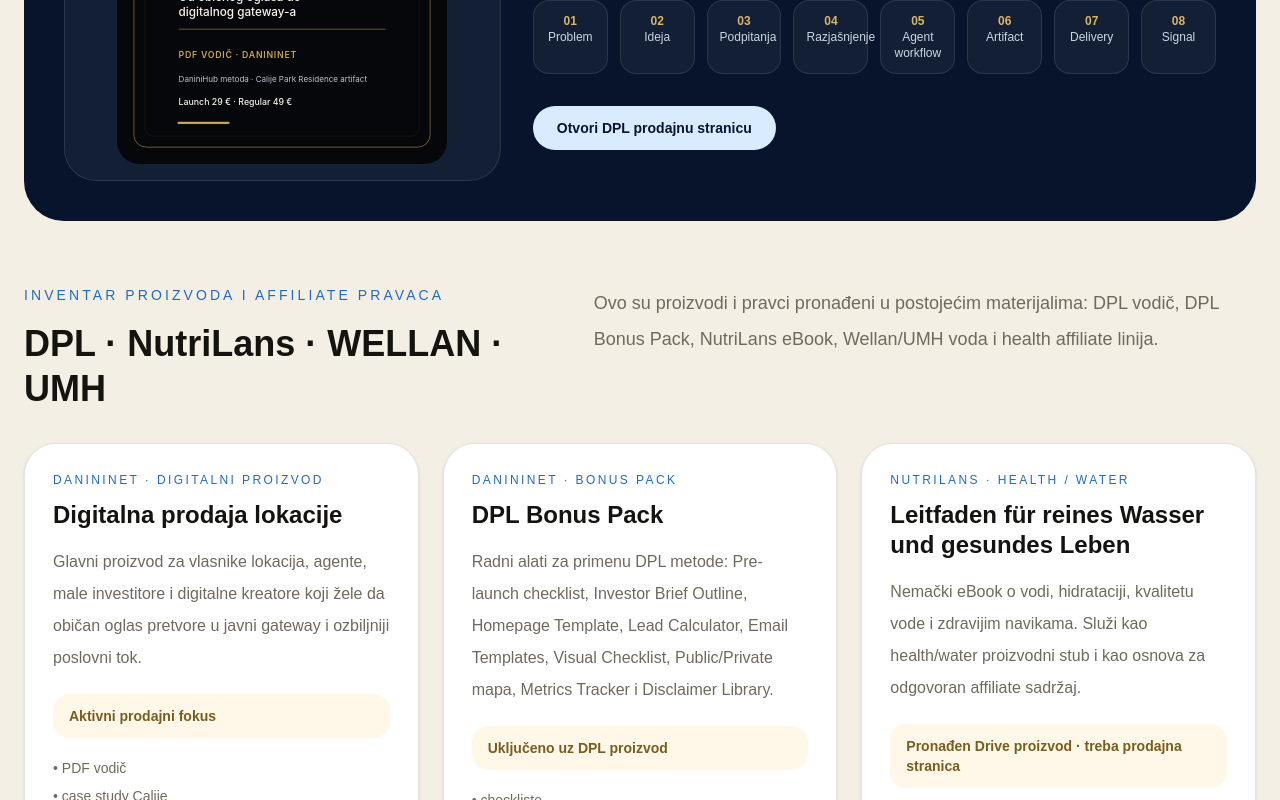
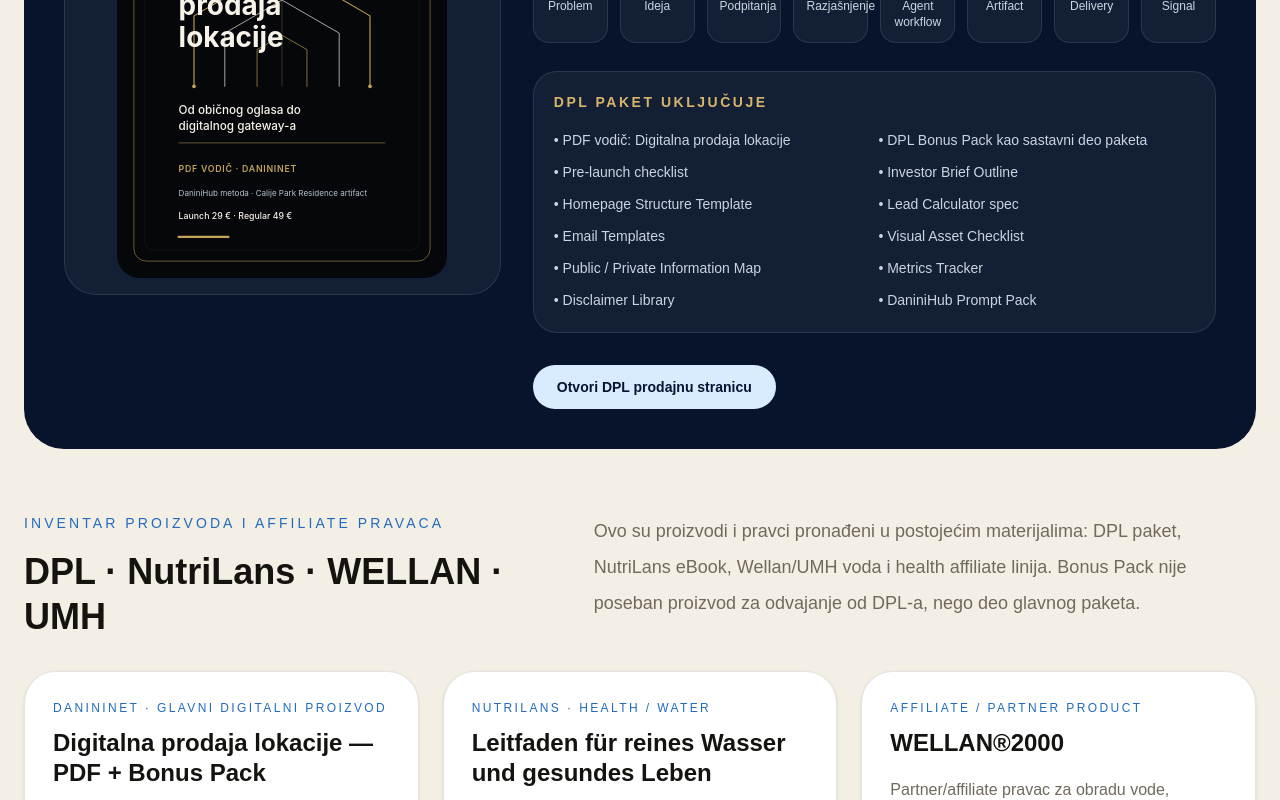
Before and after one commit to danininet/danininet, a Next.js app: page /sr/proizvodi in a window 1280 px wide. Shown: the part 1060-1860 px from the top of the page. Built offline with nearby package versions, Linux system fonts and the light colour scheme; no server answers.

Commit message:
Make DPL Bonus Pack inseparable from main product package

```diff
--- a/app/[locale]/proizvodi/page.tsx
+++ b/app/[locale]/proizvodi/page.tsx
@@ -14,6 +14,21 @@ type ProductCard = {
   points: string[];
 };
 
+const dplIncludes = [
+  "PDF vodič: Digitalna prodaja lokacije",
+  "DPL Bonus Pack kao sastavni deo paketa",
+  "Pre-launch checklist",
+  "Investor Brief Outline",
+  "Homepage Structure Template",
+  "Lead Calculator spec",
+  "Email Templates",
+  "Visual Asset Checklist",
+  "Public / Private Information Map",
+  "Metrics Tracker",
+  "Disclaimer Library",
+  "DaniniHub Prompt Pack",
+] as const;
+
 const copy: Record<Locale, {
   eyebrow: string;
   title: string;
@@ -26,6 +41,7 @@ const copy: Record<Locale, {
   price: string;
   systemTitle: string;
   system: string[];
+  includeTitle: string;
   inventoryTitle: string;
   inventoryText: string;
   products: ProductCard[];
@@ -41,31 +57,23 @@ const copy: Record<Locale, {
     artifactNote: "Radni princip: Pitaj AI — AI pita tebe · artifact pre kampanje · dokaz pre tvrdnje · granica pre CTA-a.",
     featured: "Aktuelni prodajni artifact",
     dplTitle: "Digitalna prodaja lokacije",
-    dplText: "PDF vodič + DPL Bonus Pack za pretvaranje lokacije, parcele, stana, kuće ili projekta u digitalni gateway: javna stranica, zatvoreni Investor Brief, lead kvalifikacija, email tok, metrike i disclaimer biblioteka.",
+    dplText: "DaniniNet komercijalni PDF proizvod nastao iz DaniniHub sistema/metode i Calije Park Residence artifacta. Paket nije samo PDF: DPL uključuje vodič i kompletan Bonus Pack za primenu, proveru, lead tok, delivery i legal/trust granice.",
     dplCta: "Otvori DPL prodajnu stranicu",
     price: "29 € launch · 49 € regular",
     systemTitle: "Artifact tok",
     system: ["Problem", "Ideja", "Podpitanja", "Razjašnjenje", "Agent workflow", "Artifact", "Delivery", "Signal"],
+    includeTitle: "DPL paket uključuje",
     inventoryTitle: "Inventar proizvoda i affiliate pravaca",
-    inventoryText: "Ovo su proizvodi i pravci pronađeni u postojećim materijalima: DPL vodič, DPL Bonus Pack, NutriLans eBook, Wellan/UMH voda i health affiliate linija.",
+    inventoryText: "Ovo su proizvodi i pravci pronađeni u postojećim materijalima: DPL paket, NutriLans eBook, Wellan/UMH voda i health affiliate linija. Bonus Pack nije poseban proizvod za odvajanje od DPL-a, nego deo glavnog paketa.",
     products: [
       {
-        label: "DaniniNet · Digitalni proizvod",
-        title: "Digitalna prodaja lokacije",
-        text: "Glavni proizvod za vlasnike lokacija, agente, male investitore i digitalne kreatore koji žele da običan oglas pretvore u javni gateway i ozbiljniji poslovni tok.",
-        status: "Aktivni prodajni fokus",
+        label: "DaniniNet · Glavni digitalni proizvod",
+        title: "Digitalna prodaja lokacije — PDF + Bonus Pack",
+        text: "Glavni proizvod za vlasnike lokacija, agente, male investitore i digitalne kreatore koji žele da običan oglas pretvore u javni gateway i ozbiljniji poslovni tok. Bonus Pack je uključen u paket.",
+        status: "Aktivni prodajni fokus · final working product source",
         cta: "Prodajna stranica",
         href: "dpl",
-        points: ["PDF vodič", "case study Calije", "public/private logika", "Gumroad delivery"],
-      },
-      {
-        label: "DaniniNet · Bonus Pack",
-        title: "DPL Bonus Pack",
-        text: "Radni alati za primenu DPL metode: Pre-launch checklist, Investor Brief Outline, Homepage Template, Lead Calculator, Email Templates, Visual Checklist, Public/Private mapa, Metrics Tracker i Disclaimer Library.",
-        status: "Uključeno uz DPL proizvod",
-        cta: "Uključeno u DPL",
-        href: "dpl",
-        points: ["checkliste", "lead calculator", "email templates", "disclaimer library"],
+        points: ["DaniniHub metoda", "Calije case study", "Bonus Pack uključen", "Gumroad/checkout delivery"],
       },
       {
         label: "NutriLans · Health / Water",
@@ -104,13 +112,14 @@ const copy: Record<Locale, {
     artifactNote: "Arbeitsprinzip: Frag die KI — die KI fragt dich · Artefakt vor Kampagne · Beleg vor Aussage · Grenze vor CTA.",
     featured: "Aktuelles Verkaufsartefakt",
     dplTitle: "Digitaler Verkauf von Standorten",
-    dplText: "PDF-Leitfaden + Bonus Pack für Standort, Immobilie oder Projekt als digitaler Gateway: öffentliche Seite, geschlossener Investor Brief, Lead-Qualifizierung, E-Mail-Fluss, Metriken und Disclaimer Library.",
+    dplText: "DaniniNet kommerzielles PDF-Produkt aus DaniniHub Methode und Calije Park Residence Artifact. Das Paket ist nicht nur ein PDF: DPL enthält den Leitfaden und den Bonus Pack für Anwendung, Prüfung, Lead Flow, Delivery und Legal/Trust Grenzen.",
     dplCta: "DPL Verkaufsseite öffnen",
     price: "29 € Launch · 49 € regulär",
     systemTitle: "Artefakt-Flow",
     system: ["Problem", "Idee", "Rückfragen", "Klärung", "Agent Workflow", "Artefakt", "Delivery", "Signal"],
+    includeTitle: "DPL Paket enthält",
     inventoryTitle: "Produkt- und Affiliate-Inventar",
-    inventoryText: "Gefundene Produktlinien: DPL, DPL Bonus Pack, NutriLans Wasser-eBook, Wellan/UMH und Health/Water Affiliate-Linie.",
+    inventoryText: "Gefundene Produktlinien: DPL Paket, NutriLans Wasser-eBook, Wellan/UMH und Health/Water Affiliate-Linie.",
     products: [],
     methodTitle: "Wie jedes Produkt entstehen muss",
     methodSteps: [["01", "Problem ohne Hype benennen."], ["02", "KI stellt bis zu drei Rückfragen."], ["03", "Workflow trennt Fakten, Annahmen und Risiken."], ["04", "Artefakt wird als Seite, PDF, E-Mail-Fluss oder Tool geliefert."], ["05", "Legal/Trust setzt Grenzen."], ["06", "Metriken entscheiden GO, Überarbeitung oder Stop."]],
@@ -124,13 +133,14 @@ const copy: Record<Locale, {
     artifactNote: "Working principle: Ask AI — AI asks you · artifact before campaign · proof before claim · boundary before CTA.",
     featured: "Current sales artifact",
     dplTitle: "Digital Location Sales",
-    dplText: "PDF guide + Bonus Pack for presenting land, property, location or project as a digital gateway: public page, closed Investor Brief, lead qualification, email flow, metrics and disclaimer library.",
+    dplText: "DaniniNet commercial PDF product created from the DaniniHub method and Calije Park Residence artifact. The package is not just a PDF: DPL includes the guide and the Bonus Pack for application, checks, lead flow, delivery and legal/trust boundaries.",
     dplCta: "Open DPL sales page",
     price: "29 € launch · 49 € regular",
     systemTitle: "Artifact flow",
     system: ["Problem", "Idea", "Questions", "Clarification", "Agent workflow", "Artifact", "Delivery", "Signal"],
+    includeTitle: "DPL package includes",
     inventoryTitle: "Product and affiliate inventory",
-    inventoryText: "Confirmed lines: DPL, DPL Bonus Pack, NutriLans water eBook, Wellan/UMH and Health/Water affiliate line.",
+    inventoryText: "Confirmed lines: DPL package, NutriLans water eBook, Wellan/UMH and Health/Water affiliate line.",
     products: [],
     methodTitle: "How every product must be created",
     methodSteps: [["01", "Name the problem without hype."], ["02", "AI asks up to three clarifying questions."], ["03", "Workflow separates facts, assumptions and risks."], ["04", "Artifact is delivered as page, PDF, email flow or tool."], ["05", "Legal/trust keeps boundaries."], ["06", "Metrics signal decides GO, improve or stop."]],
@@ -180,6 +190,12 @@ export default async function ProductsPage({ params }: { params: Promise<{ local
                   <strong className="block text-[#d7b46a]">0{index + 1}</strong>{item}
                 </span>
               ))}
+            </div>
+            <div className="mt-7 rounded-[1.5rem] border border-white/10 bg-white/[0.05] p-5">
+              <p className="text-sm font-semibold uppercase tracking-[0.18em] text-[#d7b46a]">{t.includeTitle}</p>
+              <div className="mt-4 grid gap-2 sm:grid-cols-2">
+                {dplIncludes.map((item) => <span key={item} className="text-sm leading-6 text-slate-300">• {item}</span>)}
+              </div>
             </div>
             <Link href={localizedPath(lang, "dpl")} className="mt-8 inline-flex rounded-full bg-[#d9ecff] px-6 py-3 text-sm font-semibold text-[#07142b]">
               {t.dplCta}
```
